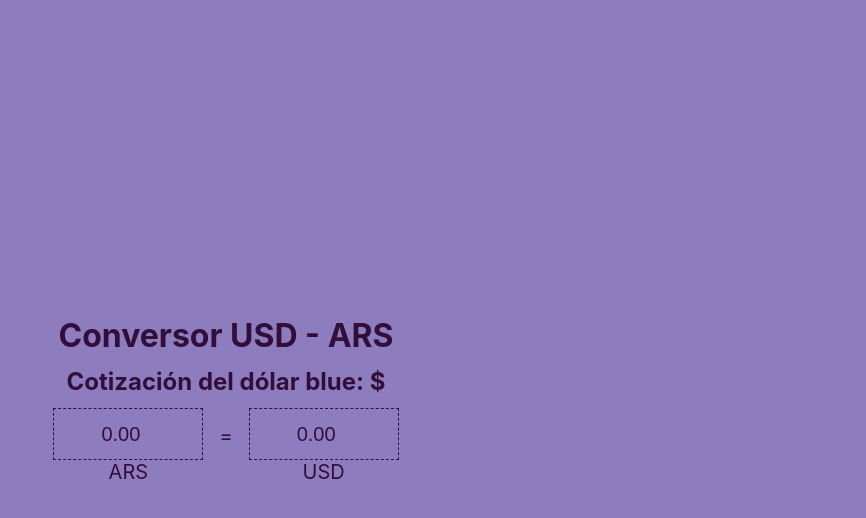
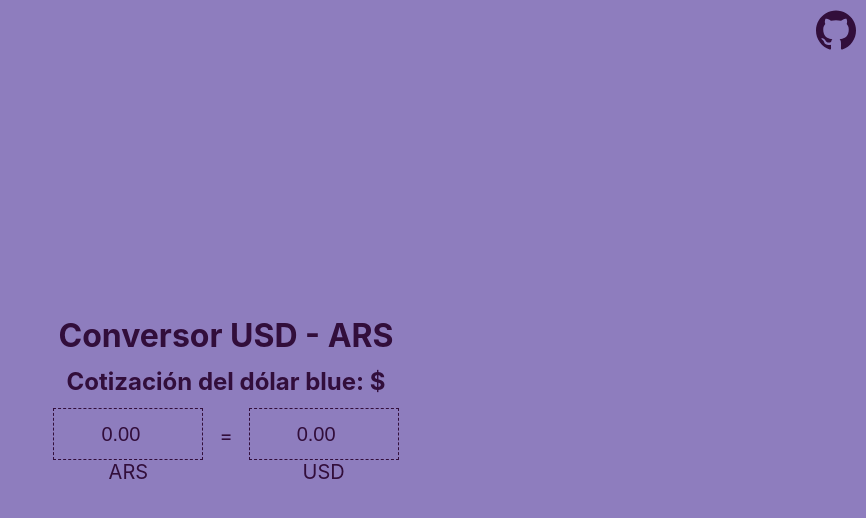
Before and after one commit to daianaszwimer/dolar-argentina, a React (Create React App) app: page / in a window 1280 px wide. Shown: the top 518 px of the page, without its empty margins (414-1280 px from the left). Built offline with nearby package versions, Linux system fonts and the light colour scheme; no server answers.

Commit message:
feat: add link to github repo

```diff
--- a/src/App.css
+++ b/src/App.css
@@ -18,8 +18,23 @@
   font-size: 1.25rem;
 }
 
+main {
+  display: flex;
+  flex-direction: column;
+  align-items: center;
+  justify-content: center;
+  height: 100%;
+}
+
 .equal-sign {
   margin: 1rem;
+  color: var(--main-text-color);
+}
+
+.github-link {
+  position: absolute;
+  right: 10px;
+  top: 10px;
   color: var(--main-text-color);
 }
 
--- a/src/App.js
+++ b/src/App.js
@@ -1,6 +1,7 @@
 import './App.css';
 import {useEffect, useState} from "react";
 import RateInput from "./components/RateInput/RateInput";
+import {ReactComponent as GitHubIcon} from "./github.svg";
 
 const LOCAL_STORAGE_NAME = 'rate-usd'
 const ONE_HOUR_MILLISECONDS = 3600000
@@ -45,6 +46,16 @@ function App() {
   }
   return (
     <div className="app">
+      <header>
+        <a
+          target="_blank"
+          rel="noopener noreferrer"
+          className="github-link"
+          href="https://github.com/daianaszwimer/dolar-argentina"
+        >
+          <GitHubIcon alt="GitHub Icon"/>
+        </a>
+      </header>
       <main>
         <h1>Conversor USD - ARS</h1>
         <h2 className="subtitle">Cotización del dólar blue: ${rate === 0 ? '' : rate}</h2>
--- a/src/components/RateInput/RateInput.css
+++ b/src/components/RateInput/RateInput.css
@@ -1,11 +1,3 @@
-main {
-  display: flex;
-  flex-direction: column;
-  align-items: center;
-  justify-content: center;
-  height: 100%;
-}
-
 .rate-input-wrapper {
   display: flex;
   flex-direction: column;
```
Also changed, not shown: src/github.svg (added).
